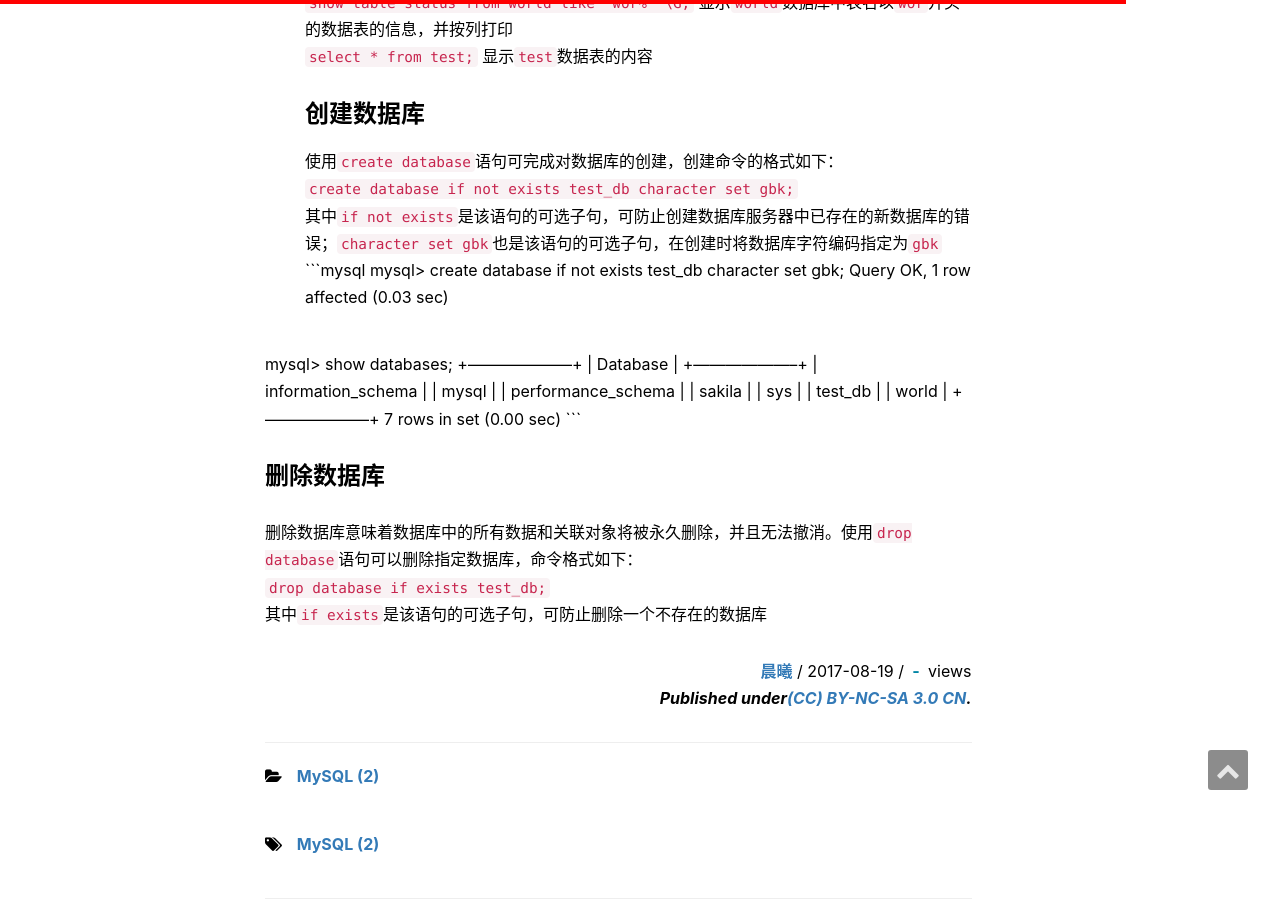
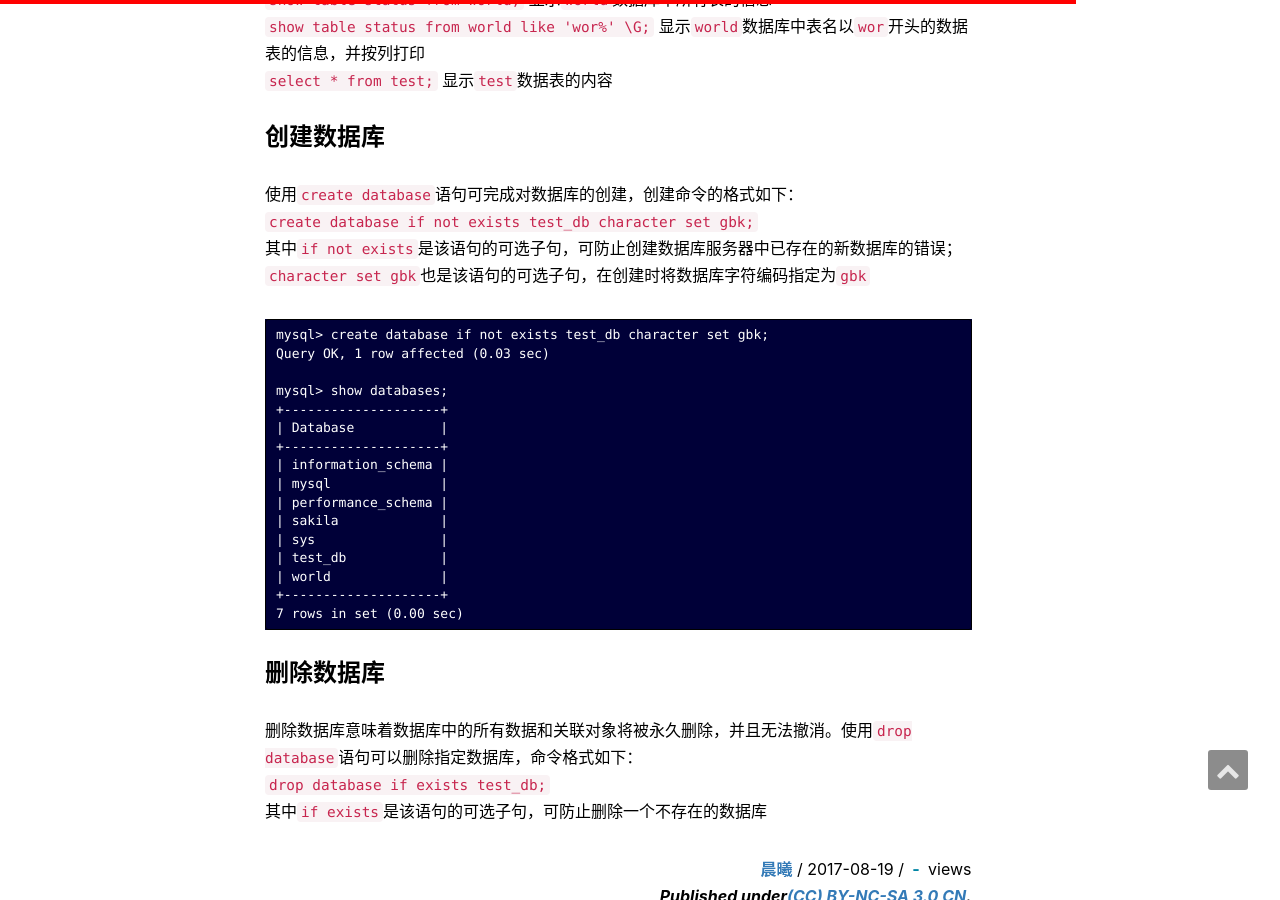
Before and after one commit to zfb132/zfb132.github.com, a Jekyll site: the page built from _posts/2017-08-19-mysql_first_fundament.md, in a window 1280 px wide and 900 px high, scrolled down 3768 px. Built offline with Jekyll 4.4.1, drawn with Linux system fonts in a browser that asks for light colours; nearby versions of some CDN libraries; comment, search, counter and statistics services are not loaded.

Commit message:
Update 2017-08-19-mysql_first_fundament.md

````diff
--- a/_posts/2017-08-19-mysql_first_fundament.md
+++ b/_posts/2017-08-19-mysql_first_fundament.md
@@ -74,6 +74,7 @@ mysql>
 * -h：指定客户端所要登录的MySQL主机名, 登录当前机器该参数可以省略
 * -u：指定登录的用户名
 * -p: 告诉服务器将会使用一个密码来登录, 如果所要登录的用户名密码为空, 可以忽略此参数
+
 **[更改数据默认保存编码](http://blog.csdn.net/yuanyuan_186/article/details/12376783 "MySQL改变默认编码为UTF-8")**
 ## 语法规则
 MySQL具有一套对字符、单词以及特殊符号的使用规定, 它通过执行SQL脚本来完成对数据库的操作, 该脚本由一条或多条MySQL语句(SQL语句 + 扩展语句)组成, 保存时脚本文件后缀名一般为`.sql`。在控制台下, MySQL客户端也可以对语句进行单句的执行而不用保存为`.sql`文件。**标识符**用来命名一些对象, 如数据库、表、列、变量等, 以便在脚本中的其他地方引用。对于标识符是否大小写敏感取决于当前的操作系统, **Windows下是不敏感**的, 但对于大多数 Linux\Unix 系统来说, 这些标识符是大小写敏感的；MySQL语句**以分号`;`作为语句的结束**（`USE`和`QUIT`可不加）, 若在语句结尾不添加`;`时, 命令提示符会以`->`提示你继续输入
@@ -100,7 +101,7 @@ MySQL具有一套对字符、单词以及特殊符号的使用规定, 它通过
 使用`create database`语句可完成对数据库的创建，创建命令的格式如下：
 `create database if not exists test_db character set gbk;`
 其中`if not exists`是该语句的可选子句，可防止创建数据库服务器中已存在的新数据库的错误；`character set gbk`也是该语句的可选子句，在创建时将数据库字符编码指定为`gbk`
-```mysql
+{% highlight mysql %}
 mysql> create database if not exists test_db character set gbk;
 Query OK, 1 row affected (0.03 sec)
 
@@ -117,7 +118,7 @@ mysql> show databases;
 | world              |
 +--------------------+
 7 rows in set (0.00 sec)
-```
+{% endhighlight %}
 ### 删除数据库
 删除数据库意味着数据库中的所有数据和关联对象将被永久删除，并且无法撤消。使用`drop database`语句可以删除指定数据库，命令格式如下：
 `drop database if exists test_db;`
````
